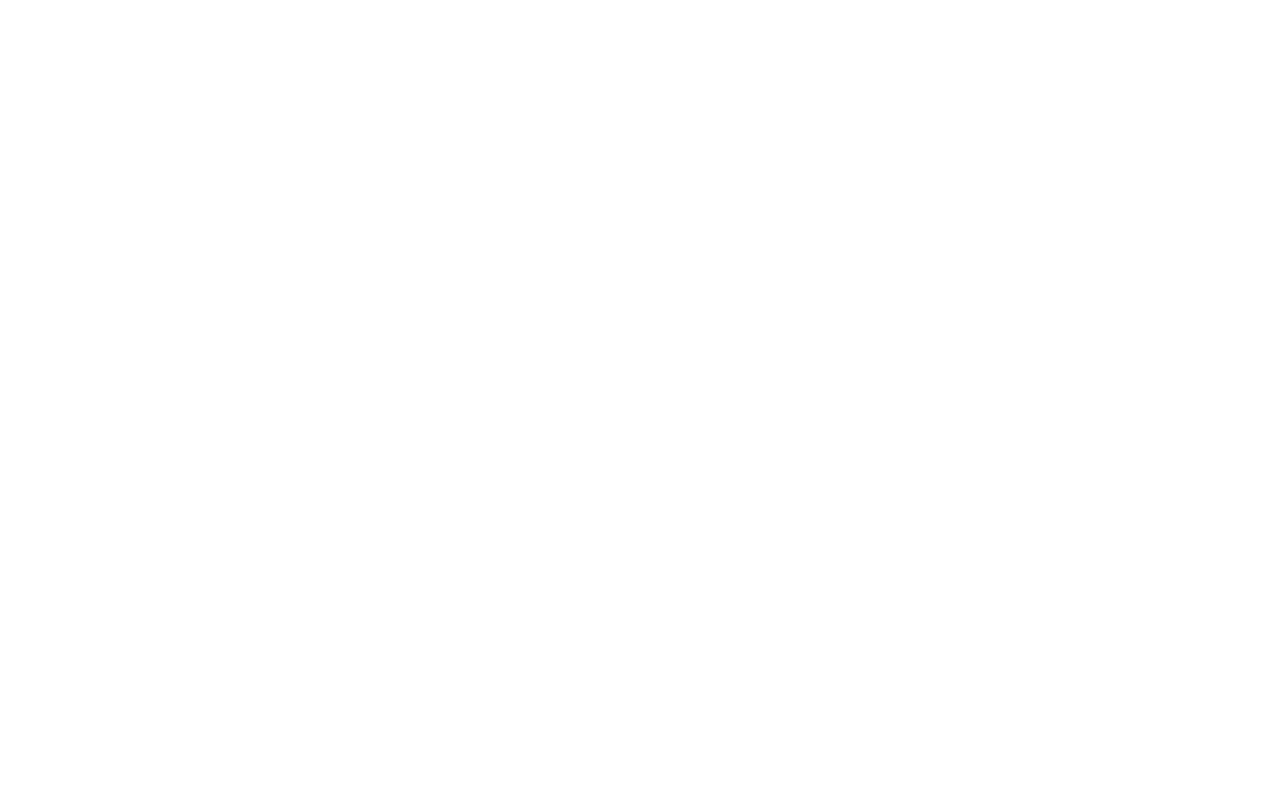
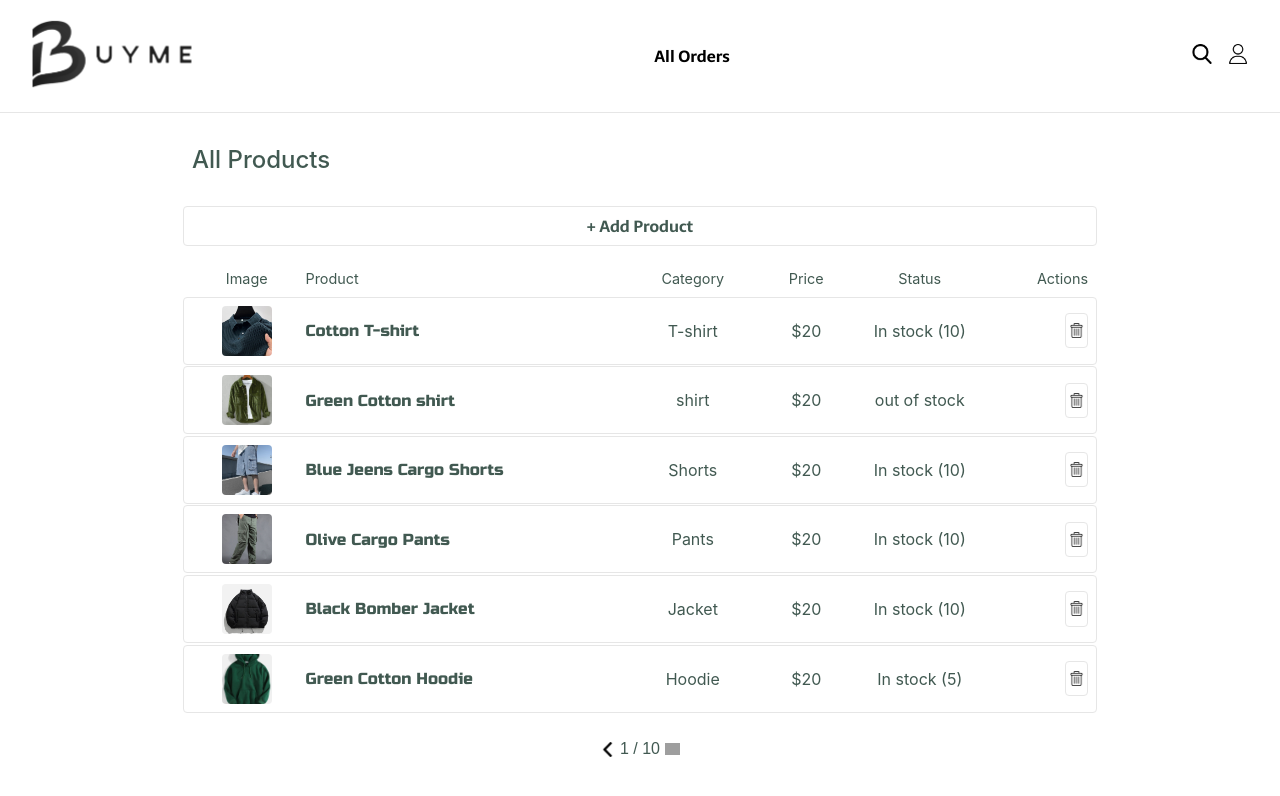
Before and after one commit to Saif-El-Eslam/buyme, a React (Create React App) app in the folder frontend/: page /admin/products in a window 1280 px wide. Before the commit this address had no page. Shown: the top 796 px of the page. Built offline with nearby package versions, Linux system fonts and the light colour scheme; grey boxes are pictures that could not be loaded; a web font is replaced by a local one.

Commit message:
Static AdminProducts Page added

```diff
--- a/frontend/src/App.js
+++ b/frontend/src/App.js
@@ -8,6 +8,7 @@
 import CategoryProducts from "./Pages/CategoryProducts/CategoryProducts";
 import ProductDetails from "./Pages/ProductDetails/ProductDetails";
 import Cart from "./Pages/Cart/Cart";
+import AdminProducts from "./Pages/AdminProducts/AdminProducts";
 
 function App() {
   return (
@@ -20,11 +21,15 @@
           element={<CategoryProducts />}
         />
         <Route path="/products/:id" element={<ProductDetails />} />
+
         <Route path="/cart" element={<Cart />} />
 
         <Route path="/profile/login" element={<Login />} />
         <Route path="/profile/signup" element={<SignUp />} />
+
         <Route path="/profile" element={<ProfilePage />} />
+
+        <Route path="/admin/products" element={<AdminProducts />} />
       </Routes>
     </BrowserRouter>
   );
--- /dev/null
+++ b/frontend/src/Pages/AdminProducts/AdminProducts.css
@@ -0,0 +1,210 @@
+.admin-products {
+  width: 100%;
+  height: 100%;
+}
+
+.admin-products-wrapper {
+  display: flex;
+  flex-direction: column;
+  align-items: center;
+  justify-content: center;
+  gap: 1rem;
+
+  width: 70%;
+  height: 100%;
+  padding: 2rem 0;
+  margin: auto;
+}
+
+.admin-products-header {
+  display: flex;
+  flex-direction: column;
+  align-items: center;
+  justify-content: space-between;
+
+  width: 100%;
+  height: 100%;
+}
+
+.admin-products-title {
+  width: 100%;
+  text-align: left;
+
+  font-size: 1.5rem;
+  font-weight: 500;
+  color: rgba(18, 48, 38, 0.8);
+  padding-bottom: 1.5rem;
+}
+
+.admin-products-add-product {
+  display: flex;
+  align-items: center;
+  justify-content: center;
+  gap: 0.5rem;
+
+  width: 100%;
+  height: 100%;
+  min-height: 30px;
+  padding: 0.25rem 0.5rem;
+  margin: 0.5rem 0;
+
+  border: 1px solid #e6e6e6;
+  border-radius: 0.25rem;
+  background-color: #fff;
+  color: rgba(18, 48, 38, 0.8);
+  cursor: pointer;
+}
+.admin-products-add-product:hover {
+  background-color: rgba(64, 132, 108, 0.2);
+  color: rgba(18, 48, 38, 1);
+}
+.admin-products-add-product:active {
+  background-color: rgba(64, 132, 108, 0.4);
+  color: rgba(18, 48, 38, 1);
+}
+
+.admin-products-list {
+  display: flex;
+  flex-direction: column;
+  align-items: center;
+  justify-content: center;
+  gap: 0.1rem;
+
+  width: 100%;
+  height: 100%;
+}
+
+.admin-products-list-header {
+  display: grid;
+  grid-template-columns: 1fr 3fr 1fr 1fr 1fr 1fr;
+  column-gap: 0.25rem;
+
+  width: 100%;
+
+  padding-bottom: 0.5rem;
+}
+.admin-products-list-header-img,
+.admin-products-list-header-product,
+.admin-products-list-header-price,
+.admin-products-list-header-category,
+.admin-products-list-header-status,
+.admin-products-list-header-edit-delete {
+  display: flex;
+  align-items: center;
+  justify-content: center;
+  gap: 0.5rem;
+
+  font-size: 0.9rem;
+
+  color: rgba(18, 48, 38, 0.8);
+}
+.admin-products-list-header-product {
+  justify-content: flex-start;
+}
+.admin-products-list-header-edit-delete {
+  justify-content: flex-end;
+}
+
+.admin-product-card {
+  display: grid;
+  grid-template-columns: 1fr 3fr 1fr 1fr 1fr 1fr;
+  column-gap: 0.25rem;
+
+  width: 100%;
+  height: 100%;
+  min-height: 50px;
+  padding: 0.5rem;
+  border: 1px solid #e6e6e6;
+  border-radius: 0.25rem;
+
+  cursor: pointer;
+}
+.admin-product-card:hover {
+  background-color: rgba(64, 132, 108, 0.1);
+}
+.admin-product-card:active {
+  background-color: rgba(64, 132, 108, 0.2);
+}
+
+.admin-product-img {
+  width: 50px;
+  height: 50px;
+  margin: auto;
+}
+.admin-product-img img {
+  width: 100%;
+  height: 100%;
+  border-radius: 0.25rem;
+  object-fit: cover;
+}
+
+.admin-product-name,
+.admin-product-price,
+.admin-product-category,
+.admin-product-status {
+  display: flex;
+  align-items: center;
+  justify-content: center;
+  gap: 0.5rem;
+
+  color: rgba(18, 48, 38, 0.8);
+}
+.admin-product-name {
+  flex-direction: column;
+  align-items: flex-start;
+}
+
+.admin-product-edit-delete-wrapper {
+  display: flex;
+  flex-direction: column;
+  align-items: flex-end;
+  justify-content: center;
+  gap: 0.5rem;
+}
+.admin-product-delete {
+  display: flex;
+  align-items: center;
+  justify-content: center;
+  gap: 0.5rem;
+
+  width: 15px;
+  height: 15px;
+  min-height: 30px;
+  padding: 0.1rem 0.2rem;
+
+  border: 1px solid #e6e6e6;
+  border-radius: 0.25rem;
+  background-color: #fff;
+  color: rgba(18, 48, 38, 0.8);
+  cursor: pointer;
+}
+.admin-product-delete:hover {
+  background-color: rgba(255, 120, 120, 0.1);
+}
+.admin-product-delete:active {
+  background-color: rgba(255, 120, 120, 0.2);
+}
+.admin-product-delete img {
+  width: 15px;
+  height: 15px;
+  object-fit: cover;
+}
+
+.admin-products-navigation-wrapper {
+  display: flex;
+  align-items: center;
+  justify-content: center;
+
+  width: 100%;
+  height: 100%;
+
+  margin: 0.5rem 0 1rem;
+
+  color: rgba(18, 48, 38, 0.8);
+}
+
+@media screen and (max-width: 650px) {
+  .admin-products-wrapper {
+    width: 90%;
+  }
+}
--- /dev/null
+++ b/frontend/src/Pages/AdminProducts/AdminProducts.js
@@ -0,0 +1,135 @@
+import "./AdminProducts.css";
+import Header from "../../components/Header/header";
+import PageNavigation from "../../components/PageNavigation/PageNavigation";
+import React, { useState } from "react";
+import { useNavigate } from "react-router-dom";
+
+function AdminProducts() {
+  const navigate = useNavigate();
+  const [pageNumber, setPageNumber] = useState(1);
+
+  const products = [
+    {
+      id: 1,
+      category: "T-shirt",
+      productName: "Cotton T-shirt",
+      price: 20,
+      imgURL: "http://localhost:3001/categories/t-shirt.jpg",
+      quantity: 10,
+    },
+    {
+      id: 2,
+      category: "shirt",
+      productName: "Green Cotton shirt",
+      price: 20,
+      imgURL: "http://localhost:3001/categories/shirt.jpg",
+      quantity: 0,
+    },
+    {
+      id: 3,
+      category: "Shorts",
+      productName: "Blue Jeens Cargo Shorts",
+      price: 20,
+      imgURL: "http://localhost:3001/categories/shorts.jpg",
+      quantity: 10,
+    },
+    {
+      id: 4,
+      category: "Pants",
+      productName: "Olive Cargo Pants",
+      price: 20,
+      imgURL: "http://localhost:3001/categories/pants.jpg",
+      quantity: 10,
+    },
+    {
+      id: 5,
+      category: "Jacket",
+      productName: "Black Bomber Jacket",
+      price: 20,
+      imgURL: "http://localhost:3001/categories/jacket.jpg",
+      quantity: 10,
+    },
+    {
+      id: 6,
+      category: "Hoodie",
+      productName: "Green Cotton Hoodie",
+      price: 20,
+      imgURL: "http://localhost:3001/categories/hoodie.jpg",
+      quantity: 5,
+    },
+  ];
+
+  return (
+    <div className="admin-products">
+      <Header />
+      <div className="admin-products-wrapper">
+        <div className="admin-products-header">
+          <div className="admin-products-title">All Products</div>
+          <div className="admin-products-add-product font-2">+ Add Product</div>
+        </div>
+
+        <div className="admin-products-list">
+          <div className="admin-products-list-header">
+            <div className="admin-products-list-header-img">Image</div>
+            <div className="admin-products-list-header-product">Product</div>
+            <div className="admin-products-list-header-category">Category</div>
+            <div className="admin-products-list-header-price">Price</div>
+            <div className="admin-products-list-header-status">Status</div>
+            <div className="admin-products-list-header-edit-delete">
+              {/* Edit/Delete */} Actions
+            </div>
+          </div>
+
+          {products.map((product) => {
+            return (
+              <div
+                className="admin-product-card"
+                key={product.id}
+                onClick={() => {
+                  navigate(`/products/update/${product.id}`);
+                }}
+              >
+                <div className="admin-product-img">
+                  <img src={product.imgURL} alt={product.productName} />
+                </div>
+
+                <div className="admin-product-name font-4">
+                  {product.productName}
+                </div>
+                <div className="admin-product-category">{product.category}</div>
+                <div className="admin-product-price">${product.price}</div>
+                <div className="admin-product-status">
+                  {product.quantity > 0
+                    ? `In stock (${product.quantity})`
+                    : "out of stock"}
+                </div>
+
+                <div className="admin-product-edit-delete-wrapper">
+                  <div
+                    className="admin-product-delete"
+                    onClick={(e) => {
+                      e.stopPropagation();
+                      console.log("delete");
+                    }}
+                  >
+                    <img src="http://localhost:3001/delete.png" alt="delete" />
+                  </div>
+                </div>
+              </div>
+            );
+          })}
+        </div>
+
+        <div className="admin-products-navigation-wrapper">
+          <PageNavigation
+            pageNumber={pageNumber}
+            setPageNumber={setPageNumber}
+            totalPages={10}
+          />
+        </div>
+      </div>
+    </div>
+  );
+}
+
+export default AdminProducts;
--- a/frontend/src/Pages/ProductDetails/ProductDetails.js
+++ b/frontend/src/Pages/ProductDetails/ProductDetails.js
@@ -62,9 +62,10 @@
       <div className="product-details-content">
         <div className="product-details-left">
           <div className="product-details-left-images-wrapper">
-            {product.images.map((image) => {
+            {product.images.map((image, i) => {
               return (
                 <div
+                  key={i}
                   className="product-details-left-image"
                   onClick={() => setSelectedImage(image)}
                 >
@@ -99,6 +100,7 @@
                 {product.sizes.map((size) => {
                   return (
                     <div
+                      key={size}
                       className={
                         "product-details-right-size-option font-3" +
                         (selectedSize === size
--- a/frontend/src/components/Header/Header.css
+++ b/frontend/src/components/Header/Header.css
@@ -115,3 +115,39 @@
   font-size: 1.5rem;
   font-weight: 400;
 }
+
+/* /////////////////////////Admin Header///////////////////////// */
+.products-orders-wrapper {
+  display: flex;
+  justify-content: space-between;
+  align-items: center;
+  padding: 0 2rem;
+  height: 7rem;
+  background-color: #fff;
+  border-bottom: 1px solid #e6e6e6;
+
+  position: sticky;
+  top: 0;
+
+  z-index: 1;
+}
+
+.products-wrapper,
+.orders-wrapper {
+  display: flex;
+  align-items: center;
+  justify-content: center;
+
+  padding: 0.25rem 0.5rem;
+  border-radius: 0.25rem;
+
+  cursor: pointer;
+}
+.products-wrapper:hover,
+.orders-wrapper:hover {
+  background-color: #f5f5f5;
+}
+.products-wrapper:active,
+.orders-wrapper:active {
+  background-color: #f0f0f0;
+}
--- a/frontend/src/components/Header/header.js
+++ b/frontend/src/components/Header/header.js
@@ -10,6 +10,7 @@
   // get the size of the screen
   const [screenWidth, setScreenWidth] = useState(window.innerWidth);
   const [categoriesOpen, setCategoriesOpen] = useState(false);
+  const [admin, setAdmin] = useState(true);
 
   useEffect(() => {
     // handle screen size
@@ -44,12 +45,13 @@
   }, []);
   return (
     <div className="header">
-      <Link to="/" className="nav-link">
+      <Link to={!admin ? "/" : "/admin/products"} className="nav-link">
         <div className="logo">
           <img src="/logo.svg" alt="logo" />
         </div>
       </Link>
 
+      {!admin && (
         <div className="categories-wrapper">
           {screenWidth < 850 && (
             <div
@@ -108,6 +110,29 @@
             </div>
           )}
         </div>
+      )}
+
+      {admin && (
+        <div className="products-orders-wrapper">
+          {window.location.href.split("/").slice(-1)[0] === "orders" && (
+            <div
+              className="products-wrapper"
+              onClick={() => navigate("/admin/products")}
+            >
+              <div className="products-title font-2">All Products</div>
+            </div>
+          )}
+
+          {window.location.href.split("/").slice(-1)[0] === "products" && (
+            <div
+              className="orders-wrapper"
+              onClick={() => navigate("/admin/orders")}
+            >
+              <div className="orders-title font-2">All Orders</div>
+            </div>
+          )}
+        </div>
+      )}
 
       <div className="left-icons">
         <div className="icon">
@@ -121,9 +146,11 @@
         >
           <img src="/profile.png" alt="user" />
         </div>
+        {!admin && (
           <div className="icon" onClick={() => navigate("/cart")}>
             <img src="/shopping-bag.png" alt="cart" />
           </div>
+        )}
       </div>
     </div>
   );
```
Lines whose indentation alone changed are shown as unchanged.
